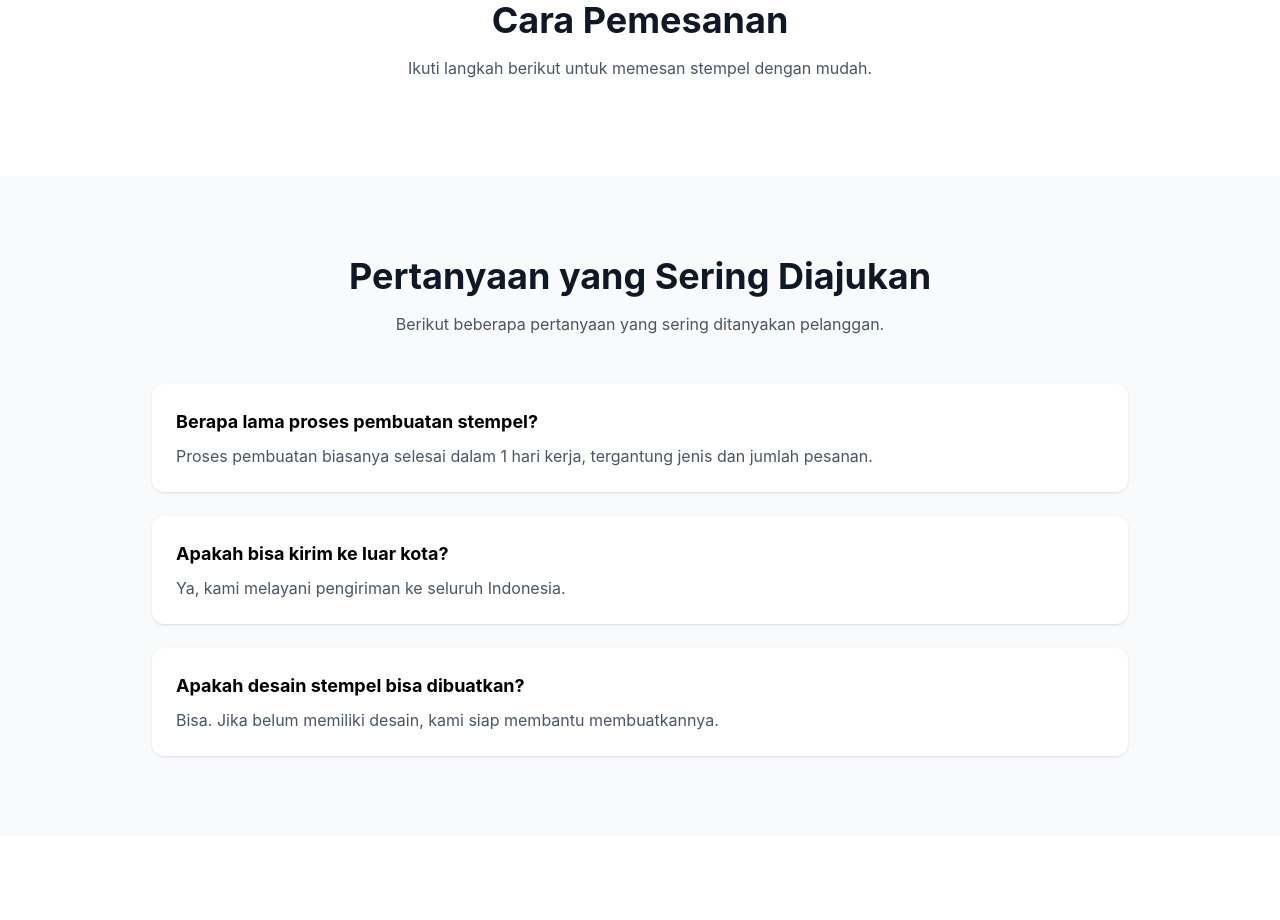
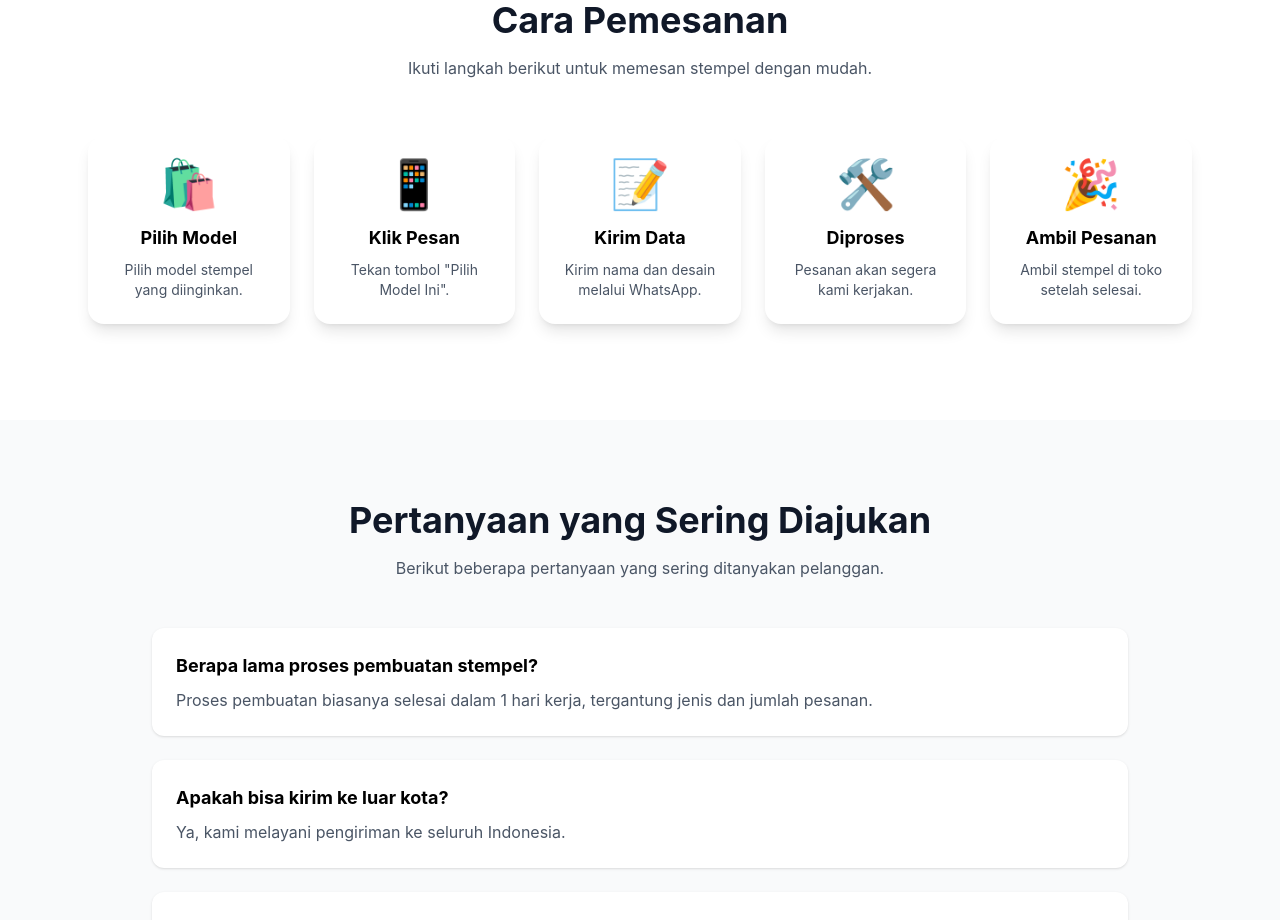
Before and after one commit to althafgi186-alt/grama-stempel, a React (Vite) app in the folder client/: page / in a window 1280 px wide. Shown: the part 1920-2840 px from the top of the page. Before the commit the page ends 2756 px from the top, so only its background shows below. Built offline with nearby package versions, Linux system fonts and the light colour scheme.

Commit message:
perubahan transisi pada ordersteps

```diff
--- a/client/src/sections/OrderSteps.jsx
+++ b/client/src/sections/OrderSteps.jsx
@@ -11,6 +11,55 @@ function OrderSteps() {
           Ikuti langkah berikut untuk memesan stempel dengan mudah.
         </p>
 
+        <div className="mt-14 grid gap-6 md:grid-cols-5">
+
+          {/* Card 1 */}
+          <div className="bg-white shadow-lg rounded-2xl p-6 text-center hover:-translate-y-3 hover:scale-105 hover:shadow-2xl transition-all duration-300">
+            <div className="text-5xl">🛍️</div>
+            <h3 className="mt-4 font-bold text-lg">Pilih Model</h3>
+            <p className="mt-2 text-gray-600 text-sm">
+              Pilih model stempel yang diinginkan.
+            </p>
+          </div>
+
+          {/* Card 2 */}
+          <div className="bg-white shadow-lg rounded-2xl p-6 text-center hover:-translate-y-3 hover:scale-105 hover:shadow-2xl transition-all duration-300">
+            <div className="text-5xl">📱</div>
+            <h3 className="mt-4 font-bold text-lg">Klik Pesan</h3>
+            <p className="mt-2 text-gray-600 text-sm">
+              Tekan tombol "Pilih Model Ini".
+            </p>
+          </div>
+
+          {/* Card 3 */}
+          <div className="bg-white shadow-lg rounded-2xl p-6 text-center hover:-translate-y-3 hover:scale-105 hover:shadow-2xl transition-all duration-300">
+            <div className="text-5xl">📝</div>
+            <h3 className="mt-4 font-bold text-lg">Kirim Data</h3>
+            <p className="mt-2 text-gray-600 text-sm">
+              Kirim nama dan desain melalui WhatsApp.
+            </p>
+          </div>
+
+          {/* Card 4 */}
+          <div className="bg-white shadow-lg rounded-2xl p-6 text-center hover:-translate-y-3 hover:scale-105 hover:shadow-2xl transition-all duration-300">
+            <div className="text-5xl">🛠️</div>
+            <h3 className="mt-4 font-bold text-lg">Diproses</h3>
+            <p className="mt-2 text-gray-600 text-sm">
+              Pesanan akan segera kami kerjakan.
+            </p>
+          </div>
+
+          {/* Card 5 */}
+          <div className="bg-white shadow-lg rounded-2xl p-6 text-center hover:-translate-y-3 hover:scale-105 hover:shadow-2xl transition-all duration-300">
+            <div className="text-5xl">🎉</div>
+            <h3 className="mt-4 font-bold text-lg">Ambil Pesanan</h3>
+            <p className="mt-2 text-gray-600 text-sm">
+              Ambil stempel di toko setelah selesai.
+            </p>
+          </div>
+
+        </div>
+
       </div>
     </section>
   );
```
